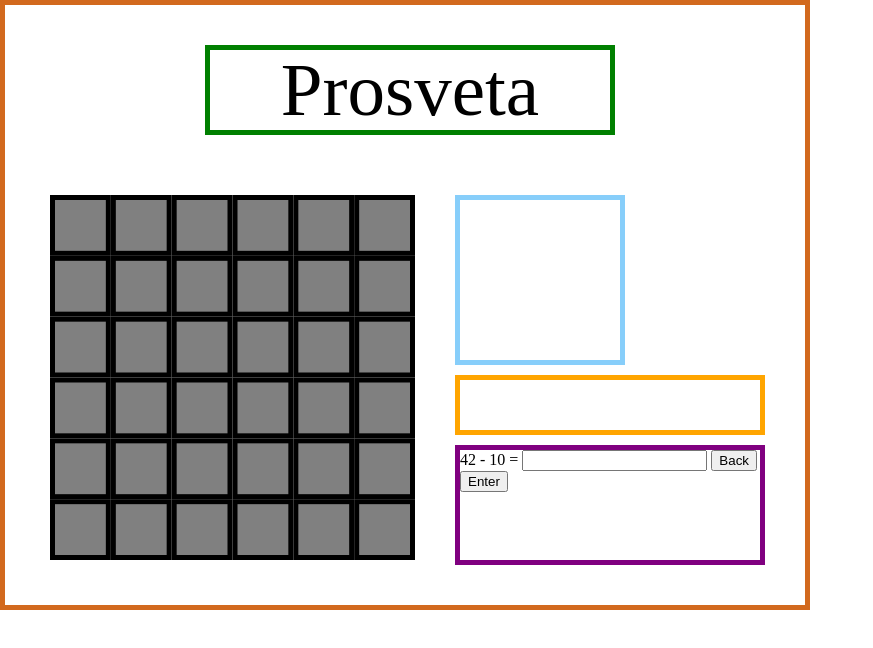
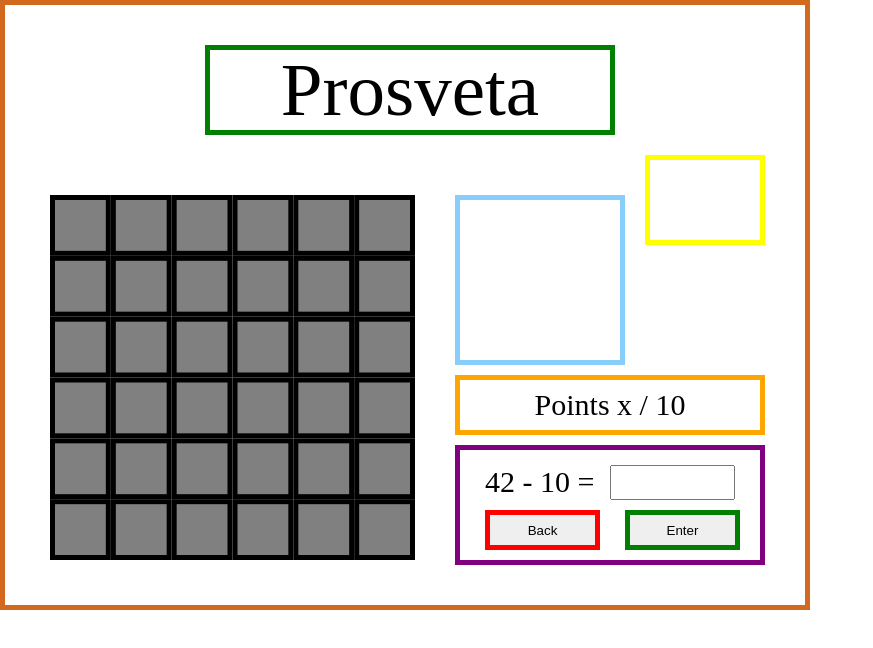
Before and after one commit to SnowtromAux/ProsvetaGame_1, a plain HTML site: page index.html in a window 1280 px wide. Both pictures are taken after a click on the button "Yes". Shown: the whole page, without its empty margins (0-873 px from the left). Drawn offline with Linux system fonts and the light colour scheme.

Commit message:
made final extensions

```diff
--- a/Game/Menu_Game_Draw.css
+++ b/Game/Menu_Game_Draw.css
@@ -40,11 +40,60 @@
     border: 5px solid lightskyblue;
 }
 
+#gameBubble{
+    position: absolute;
+    top: 150;
+    left: 640;
+    width: 110;
+    height: 80;
+    border: 5px solid yellow;
+}
+
+#back{
+    position: absolute;
+    top: 60;
+    left: 25;
+    width: 115;
+    height: 40;
+    border: 5px solid red;
+}
+
+
+#enter{
+    position: absolute;
+    top: 60;
+    left: 165;
+    width: 115;
+    height: 40;
+    border: 5px solid green;
+}
+
+#question{
+    position: absolute;
+    top: 15;
+    left: 25;
+    font-size: 30px;
+}
+
+#insert{
+    position: absolute;
+    top: 15;
+    left: 150;
+    width: 125;
+    height: 35;
+    font-size: 27px;
+}
+
 #points{
-    position: absolute;
-    top: 370;
+    top: 340;
     left: 450;
     width: 300;
     height: 50;
     border: 5px solid orange;
+    font-size: 30px;
+    overflow: hidden;
+    justify-content: center;
+    align-items: center;
+    display: flex;
+    position: absolute;
 }
--- a/index.html
+++ b/index.html
@@ -72,8 +72,8 @@
     </div>
 
     <div id = "gameHero"></div>
-
-    <div id ="points"></div>
+    <div id = "gamebubble"></div>
+    <p id="points">Points x / 10</p>
 
 </div>
 
```
